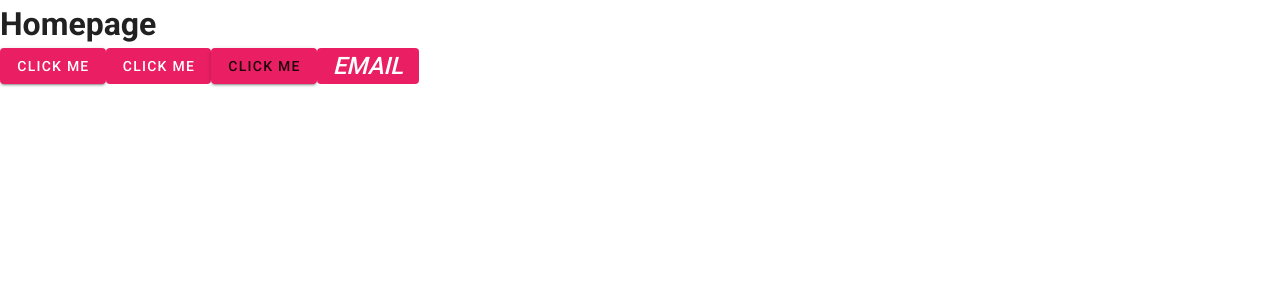
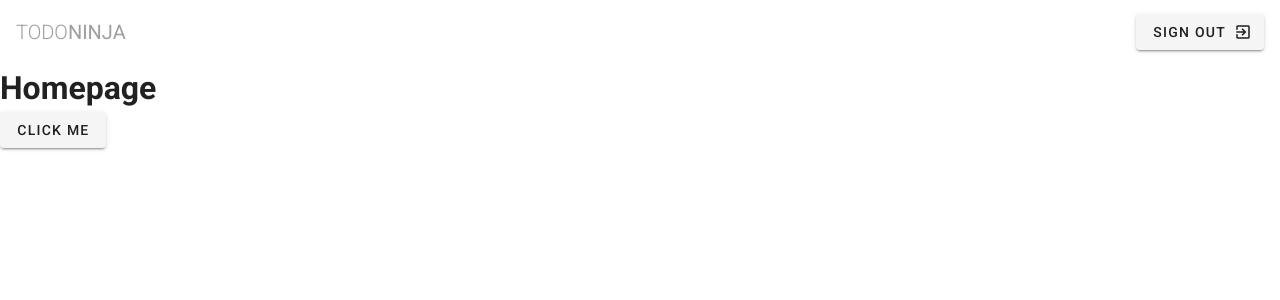
Before and after one commit to acb2qv/vuetify, a Vue app: page / in a window 1280 px wide. Shown: the top 300 px of the page. Built offline with nearby package versions, Linux system fonts and the light colour scheme.

Commit message:
add toolbar

```diff
--- a/package.json
+++ b/package.json
@@ -9,6 +9,7 @@
   },
   "dependencies": {
     "core-js": "^3.6.5",
+    "material-design-icons-iconfont": "^6.1.0",
     "vue": "^2.6.11",
     "vue-router": "^3.2.0",
     "vuetify": "^2.4.0"
--- a/src/App.vue
+++ b/src/App.vue
@@ -1,5 +1,6 @@
 <template>
-  <v-app>
+  <v-app class="grey lighten-4">
+    <Navbar/>
     <v-content>
       <router-view></router-view>
     </v-content>
@@ -7,9 +8,11 @@
 </template>
 
 <script>
+import Navbar from '@/components/Navbar'
 
 export default {
   name: "App",
+  components: { Navbar },
   data: () => ({
     //
   }),
--- /dev/null
+++ b/src/components/Navbar.vue
@@ -0,0 +1,19 @@
+<template>
+    <nav>
+        <v-toolbar flat app>
+            <v-toolbar-title class="text-uppercase grey--text">
+                <span class="font-weight-light">Todo</span>
+                <span>Ninja</span>
+            </v-toolbar-title>
+            <v-spacer></v-spacer>
+            <v-btn flat grey>
+                <span>Sign Out</span>
+                <v-icon right>exit_to_app</v-icon>
+            </v-btn>
+        </v-toolbar>
+    </nav>
+</template>
+
+<script>
+
+</script>
--- a/src/main.js
+++ b/src/main.js
@@ -2,6 +2,7 @@ import Vue from 'vue'
 import App from './App.vue'
 import router from './router'
 import vuetify from './plugins/vuetify';
+import 'material-design-icons-iconfont/dist/material-design-icons.css'
 
 Vue.config.productionTip = false
 
--- a/src/views/Home.vue
+++ b/src/views/Home.vue
@@ -1,13 +1,11 @@
 <template>
   <div class="home">
     <h1>Homepage</h1>
-    <v-btn class="pink white--text">Click me</v-btn>
-    <v-btn dark depressed color="pink">Click me</v-btn>
-    <v-btn flat color="pink">Click me</v-btn>
 
-    <v-btn depressed class="pink white--text">
-      <v-icon>email</v-icon>
-    </v-btn>
+    <!-- <v-btn class="hidden-md-and-down">click me</v-btn> -->
+    <!-- <v-btn class="hidden-md-and-up">click me</v-btn> -->
+    <v-btn class="hidden-sm-only">click me</v-btn>
+
   </div>
 </template>
 
```
Also changed, not shown: 1 other file (tests, documents, lock files or other folders).
